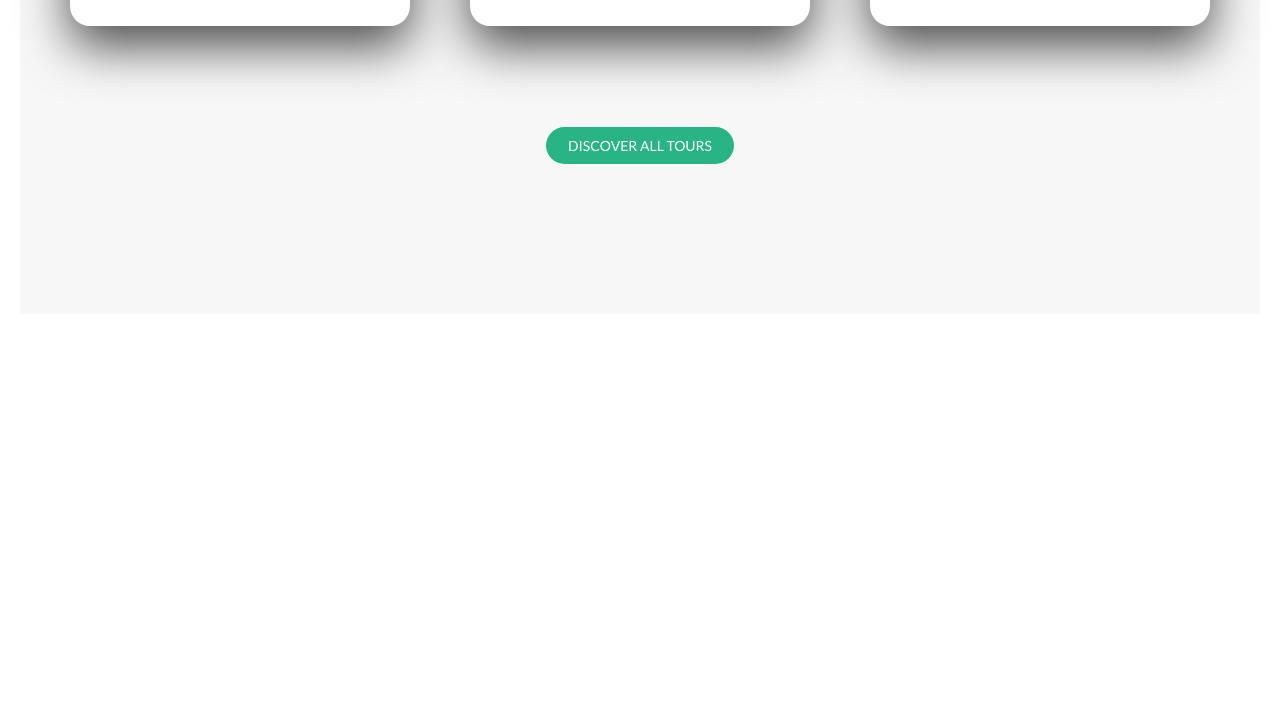
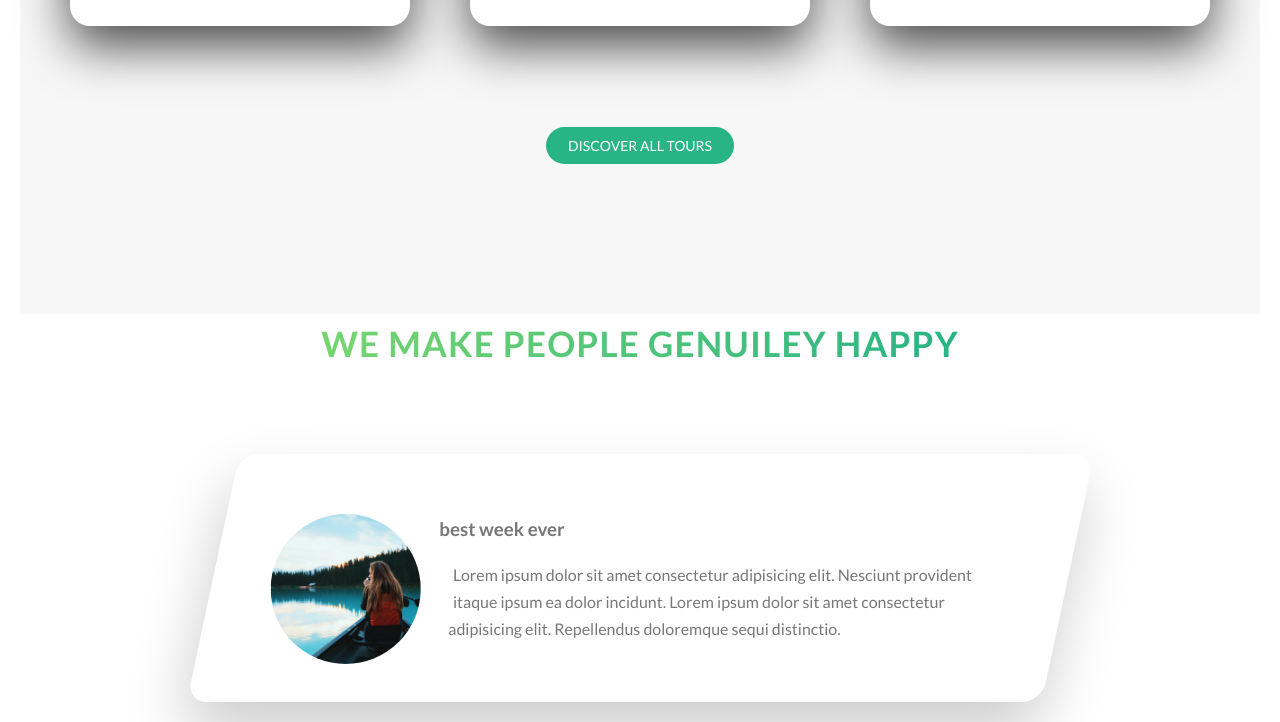
Before and after one commit to ghozlene/Responsive-website, a website: page html/index.html in a window 1280 px wide. Shown: the part 3021-3743 px from the top of the page. Before the commit the page ends 3355 px from the top, so only its background shows below. Drawn offline with Linux system fonts and the light colour scheme; files whose address does not match are found by name.

Commit message:
working on the story section

```diff
--- a/html/index.html
+++ b/html/index.html
@@ -220,6 +220,29 @@
                 <a href="#" class="btn btn--green">Discover all tours</a>
             </div>
         </section>
+        <section class="stories">
+            <div class="u-center-text u-margin-botton-big">
+                <h2 class="heading-secondery">
+                    We make people genuiley happy
+                </h2>
+            </div>
+            <div class="row">
+                <div class="story">
+                    <figure class="story__shape">
+                        <img src="../images/nat-8.jpg" alt="Person" class="story__img">
+                    </figure>
+                    <div class="story__text">
+                        <h3 class="heading_tertiary u-margin-botton-small">
+                            best week ever
+
+                        </h3>
+                        <p>Lorem ipsum dolor sit amet consectetur adipisicing elit. Nesciunt provident itaque ipsum ea
+                            dolor incidunt. Lorem ipsum dolor sit amet consectetur adipisicing elit. Repellendus
+                            doloremque sequi distinctio.</p>
+                    </div>
+                </div>
+            </div>
+        </section>
     </main>
 </body>
 
--- /dev/null
+++ b/sass/components/_story.scss
@@ -0,0 +1,29 @@
+.story {
+	width: 75%;
+	margin: 0 auto;
+	box-shadow: 0 3rem 6rem rgba($color-black, 0.2);
+	background-color: $color-white;
+	padding: 6rem;
+	border-radius: 2rem;
+	padding-left: 9rem;
+	font-size: $default-font-size;
+	transform: skewX(-12deg);
+
+	&__shape {
+		width: 15rem;
+		height: 15rem;
+		float: left;
+		shape-outside: circle(50% at 50% 50%);
+		--webkit-shape-outside: circle(50% at 50% 50%);
+
+		--webkit-shape-clip-path: circle(50% at 50% 50%);
+		clip-path: circle(50% at 50% 50%);
+		transform: translateX(-3rem) skewX(12deg);
+	}
+	&__img {
+		height: 100%;
+	}
+	&__text {
+		transform: skewX(12deg);
+	}
+}
--- a/sass/main.scss
+++ b/sass/main.scss
@@ -11,6 +11,7 @@
 @import 'components/composition';
 @import 'components/feature-box';
 @import 'components/card';
+@import 'components/story';
 @import 'layouts/header';
 @import 'layouts/grid';
 @import 'pages/home';
--- a/sass/pages/_home.scss
+++ b/sass/pages/_home.scss
@@ -25,3 +25,8 @@
 	padding: 40rem 0 15rem 0;
 	margin-top: -25rem;
 }
+
+.section-stories {
+	padding: 15rem 0;
+	background-color: $color-primary-light;
+}
```
Also changed, not shown: css/style.css, 1 other file.
